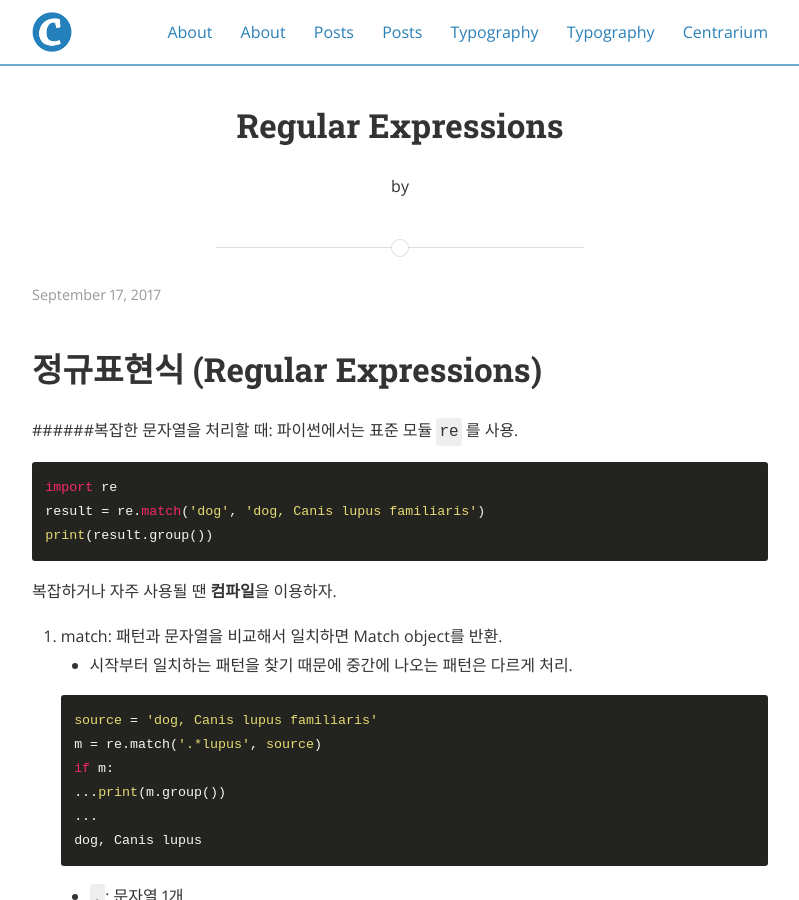
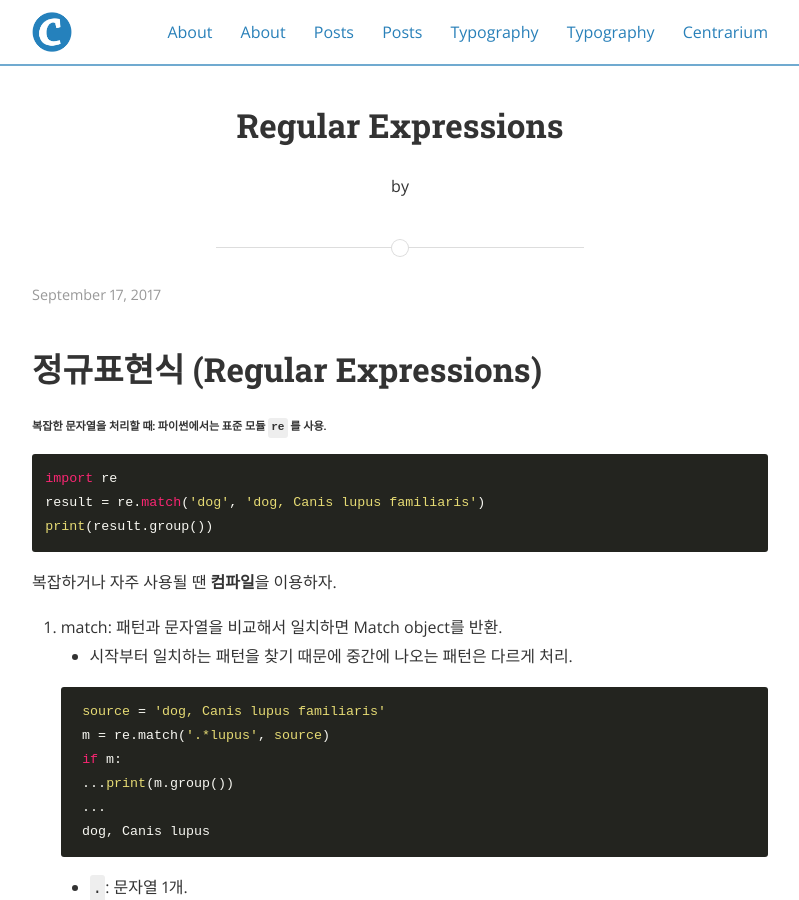
Before and after one commit to klee2017/study, a Jekyll site: the page built from _posts/2017-09-17-regular-expressions.md, in a window 1280 px wide and 900 px high. Shown: the whole window, without its empty margins (240-1039 px from the left). Built offline with Jekyll 4.4.1, drawn with Linux system fonts in a browser that asks for light colours; nearby versions of some CDN libraries; our own code applies the rules of GitHub Pages for plain Markdown files.

````diff
--- a/_posts/2017-09-17-regular-expressions.md
+++ b/_posts/2017-09-17-regular-expressions.md
@@ -1,5 +1,5 @@
 # 	정규표현식 (Regular Expressions)
-######복잡한 문자열을 처리할 때: 파이썬에서는 표준 모듈 `re` 를 사용.
+###### 복잡한 문자열을 처리할 때: 파이썬에서는 표준 모듈 `re` 를 사용.
 
 ```
 import re
@@ -12,17 +12,17 @@ print(result.group())
 	- 시작부터 일치하는 패턴을 찾기 때문에 중간에 나오는 패턴은 다르게 처리.
 
 	```
-source = 'dog, Canis lupus familiaris'
-m = re.match('.*lupus', source)
-if m:
-...print(m.group())
-...
-dog, Canis lupus
+	source = 'dog, Canis lupus familiaris'
+	m = re.match('.*lupus', source)
+	if m:
+	...print(m.group())
+	...
+	dog, Canis lupus
 	```
-	- `.`: 문자열 1개.
-	- `*`: 해당 패턴이 0개 이상 올 수 있음.
+	* `.`: 문자열 1개.
+	* `*`: 해당 패턴이 0개 이상 올 수 있음.
 2. search: 첫번째 일치하는 패턴.
 	```
-m = re.search('.*lupus', source)
+	m = re.search('.*lupus', source)
 	```
 3. findall: 일치하는 모든 패턴.
````
